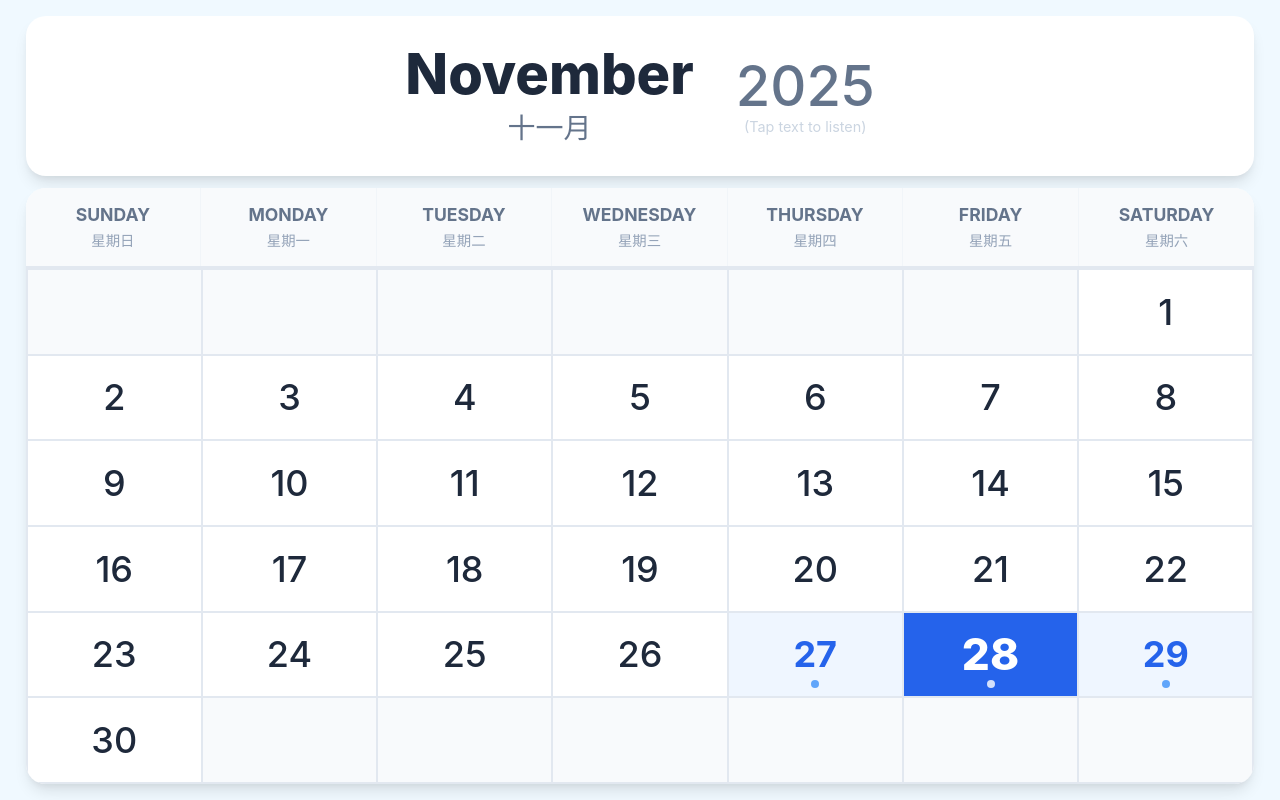
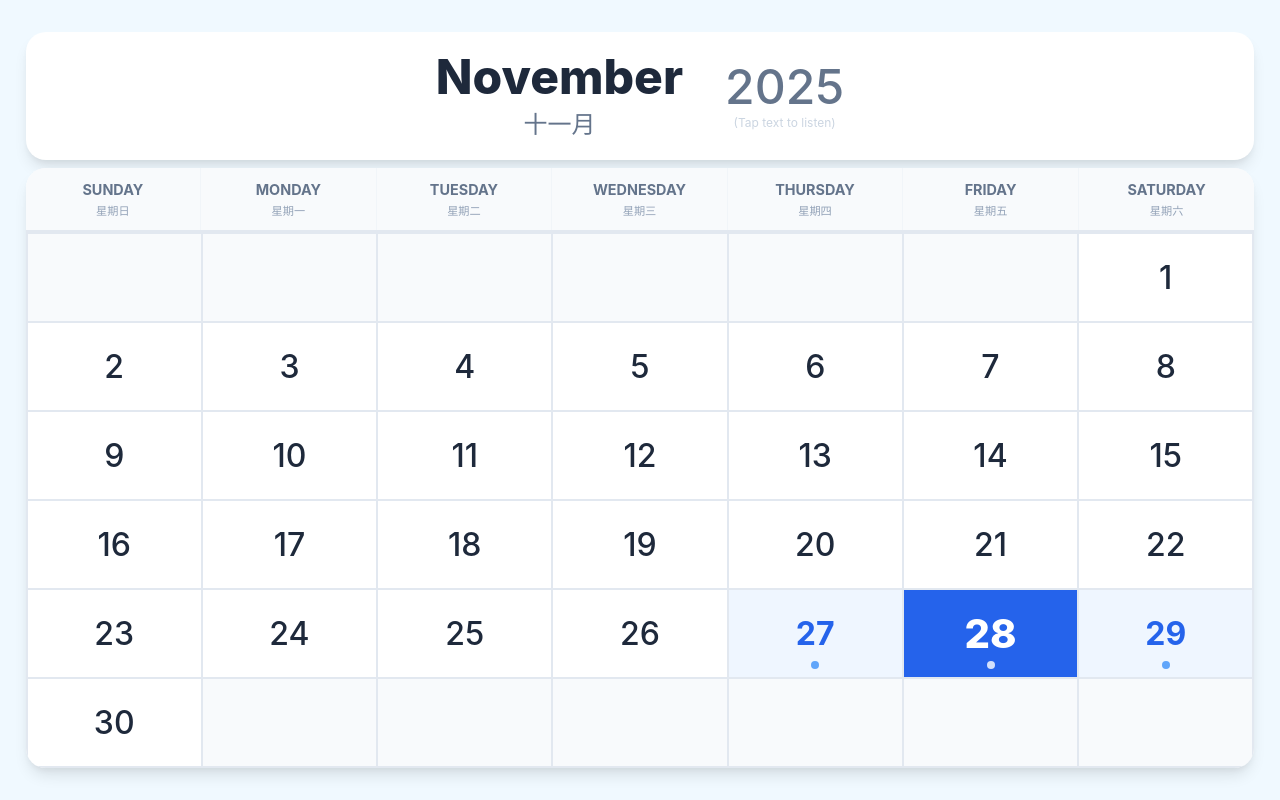
Before and after one commit to yixuanevewang/simple_calendar_website, a plain HTML site: page index.html in a window 1280 px wide. Drawn offline with Linux system fonts and the light colour scheme.

Commit message:
Adjust layout dimensions and font sizes
Reduced various height and font-size values for better layout.

```diff
--- a/index.html
+++ b/index.html
@@ -40,10 +40,10 @@
         /* Main Container - fills most of the screen */
         .container {
             width: 96vw;
-            height: 96vh;
+            height: 92vh; /* Reduced from 96vh */
             display: flex;
             flex-direction: column;
-            gap: 1.5vh;
+            gap: 1vh; /* Reduced gap */
         }
 
         /* Header Section */
@@ -58,7 +58,7 @@
             flex-direction: row; /* Changed to row for side-by-side */
             justify-content: center;
             align-items: center; /* Vertically align centers */
-            height: 20vh; /* Slightly taller to accommodate dual text */
+            height: 16vh; /* Reduced from 20vh */
             gap: 4vh; /* Space between Month and Year */
         }
 
@@ -72,7 +72,7 @@
         }
 
         .month-en {
-            font-size: 7vh;
+            font-size: 6vh; /* Reduced from 7vh */
             font-weight: 800;
             color: var(--text-primary);
             line-height: 1;
@@ -80,7 +80,7 @@
         }
 
         .month-zh {
-            font-size: 3.5vh;
+            font-size: 3vh; /* Reduced from 3.5vh */
             font-weight: 500;
             color: var(--text-secondary);
             margin-top: 0.5vh;
@@ -97,7 +97,7 @@
         }
 
         .year-text {
-            font-size: 7vh;
+            font-size: 6vh; /* Reduced from 7vh */
             color: var(--text-secondary);
             font-weight: 500;
             line-height: 1;
@@ -106,13 +106,13 @@
 
         /* Placeholder for year subtitle if needed, or just visual balance */
         .year-sub {
-            font-size: 2vh;
+            font-size: 1.8vh; /* Reduced */
             color: transparent; /* Keep layout stable */
             margin-top: 0.5vh;
         }
 
         .tap-hint {
-            font-size: 1.8vh;
+            font-size: 1.5vh; /* Reduced */
             color: #cbd5e1;
             margin-top: 0.5vh;
         }
@@ -134,7 +134,7 @@
             grid-template-columns: repeat(7, 1fr);
             background-color: #f8fafc;
             border-bottom: 2px solid #e2e8f0;
-            height: 10vh; /* Taller for dual language */
+            height: 8vh; /* Reduced from 10vh */
         }
 
         .weekday-cell {
@@ -154,7 +154,7 @@
         }
 
         .weekday-en {
-            font-size: 2.2vh;
+            font-size: 1.8vh; /* Reduced from 2.2vh */
             font-weight: 700;
             color: var(--text-secondary);
             text-transform: uppercase;
@@ -162,7 +162,7 @@
         }
 
         .weekday-zh {
-            font-size: 1.8vh;
+            font-size: 1.4vh; /* Reduced from 1.8vh */
             font-weight: 400;
             color: #94a3b8;
             margin-top: 0.5vh;
@@ -187,7 +187,7 @@
             display: flex;
             align-items: center;
             justify-content: center;
-            font-size: 4.5vh; /* Slightly smaller to accommodate header growth */
+            font-size: 4vh; /* Reduced from 4.5vh */
             font-weight: 500;
             position: relative;
             cursor: pointer;
@@ -205,7 +205,7 @@
             background-color: var(--accent-blue);
             color: var(--white);
             font-weight: 800;
-            font-size: 5.5vh;
+            font-size: 5vh; /* Reduced from 5.5vh */
         }
 
         .day-cell.today:active {
```
